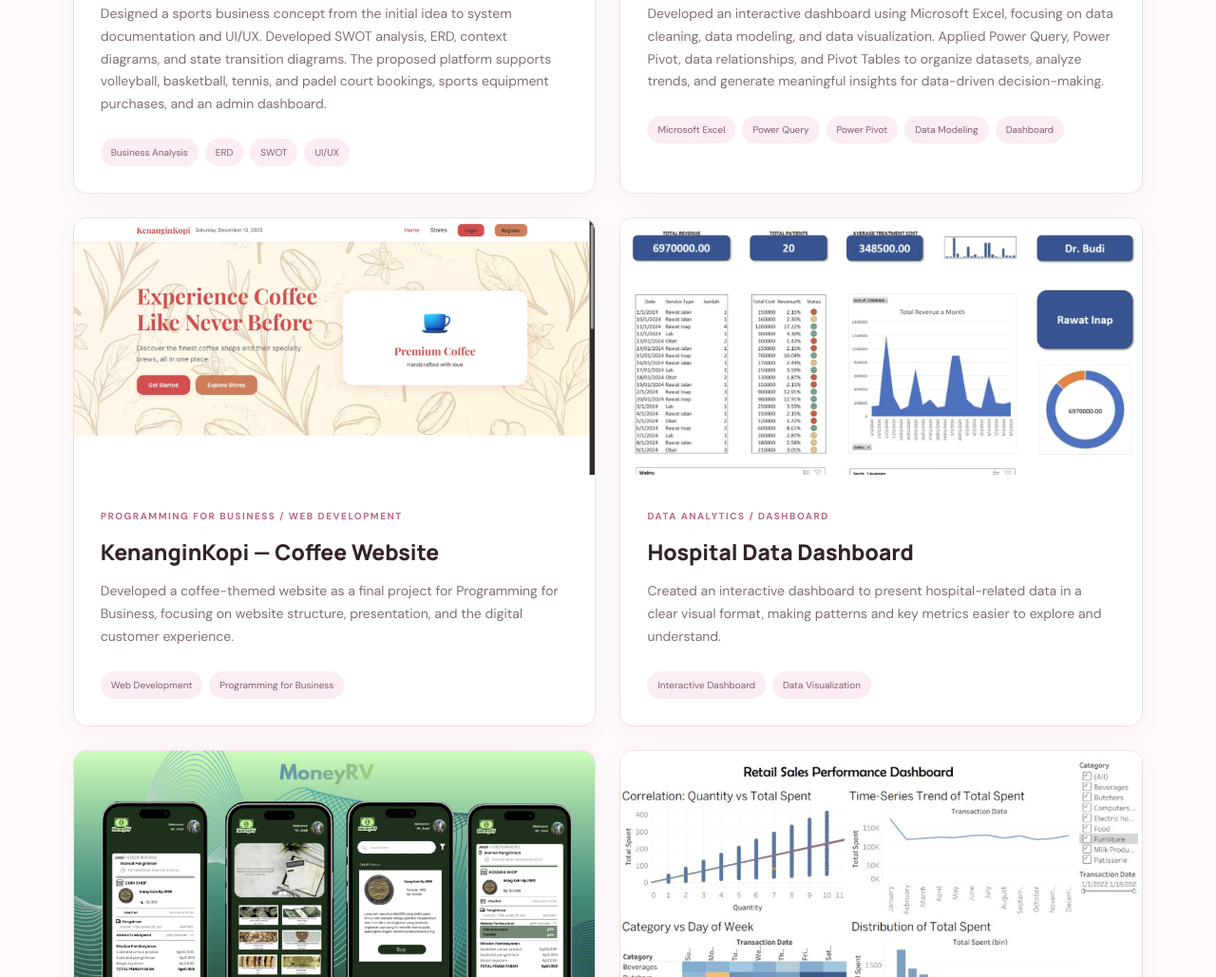
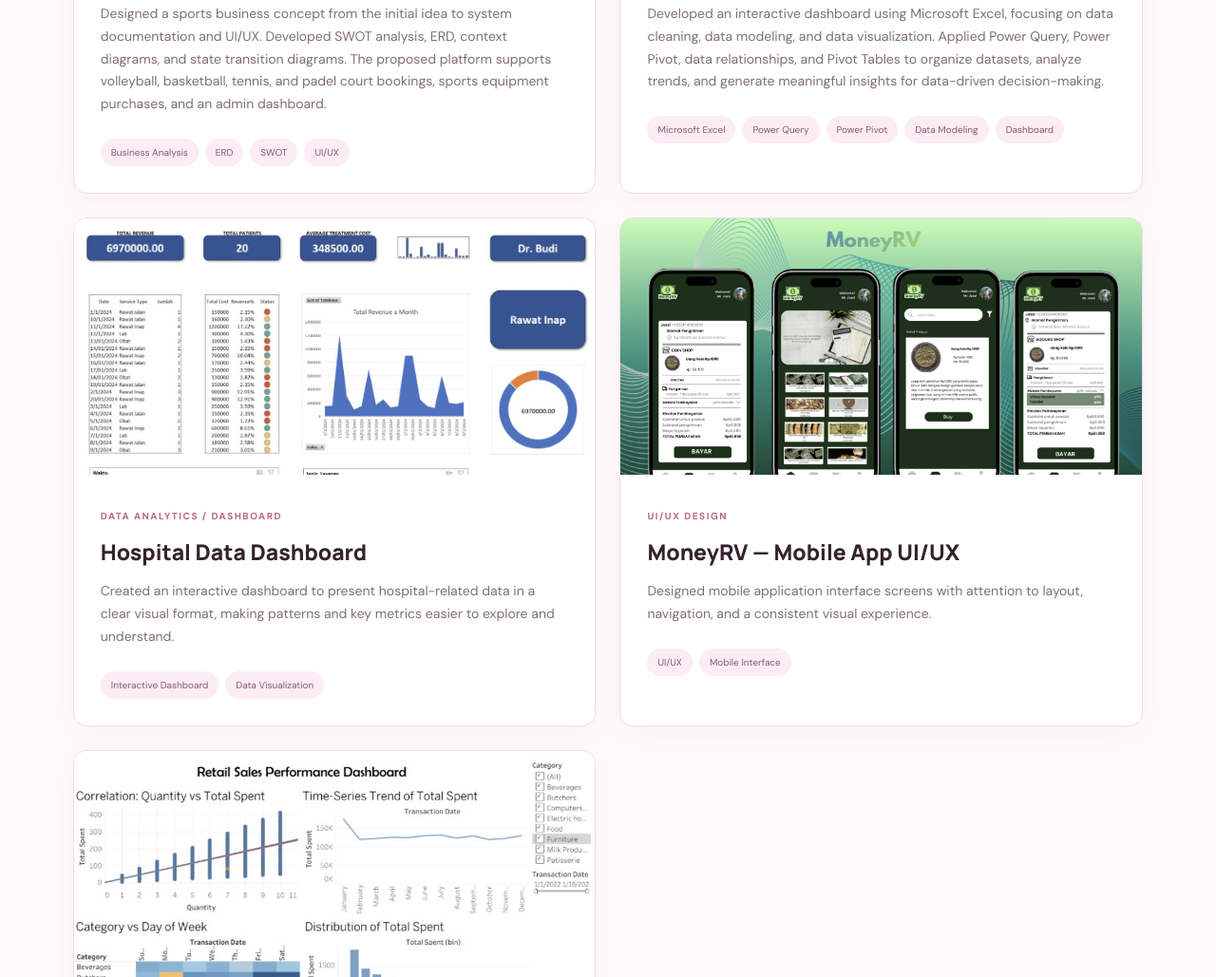
Before and after one commit to feliciaclaudia6-coder/Portofolio-Felicia, a plain HTML site: page index.html in a window 1280 px wide. Shown: the part 2883-3912 px from the top of the page at 95% size. Drawn offline with Linux system fonts and the light colour scheme.

Commit message:
Update index.html

```diff
--- a/index.html
+++ b/index.html
@@ -358,39 +358,7 @@
 
 </article>
 
-    <!-- KENANGINKOPI -->
 
-    <article class="project-card">
-
-      <div class="project-visual">
-        <img
-          src="images/kenanginkopi.jpeg"
-          alt="KenanginKopi coffee website preview"
-          loading="lazy">
-      </div>
-
-      <div class="project-info">
-
-        <span class="project-type">
-          PROGRAMMING FOR BUSINESS / WEB DEVELOPMENT
-        </span>
-
-        <h3>KenanginKopi — Coffee Website</h3>
-
-        <p>
-          Developed a coffee-themed website as a final
-          project for Programming for Business, focusing
-          on website structure, presentation, and the
-          digital customer experience.
-        </p>
-
-        <div class="tags">
-          <span>Web Development</span>
-          <span>Programming for Business</span>
-        </div>
-
-      </div>
-    </article>
 
     <!-- HOSPITAL DASHBOARD -->
 
```
